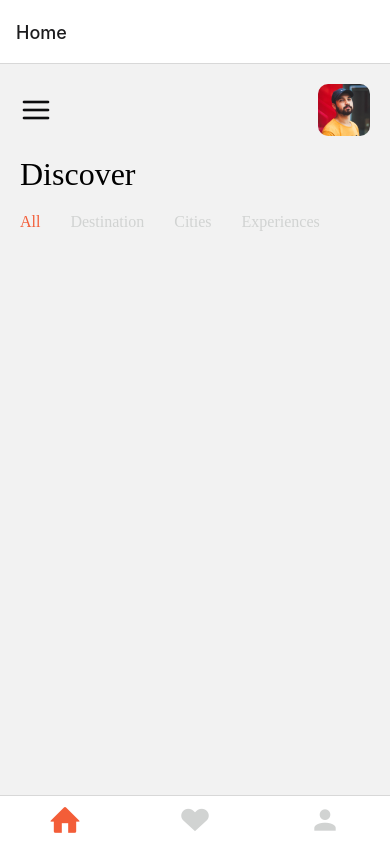
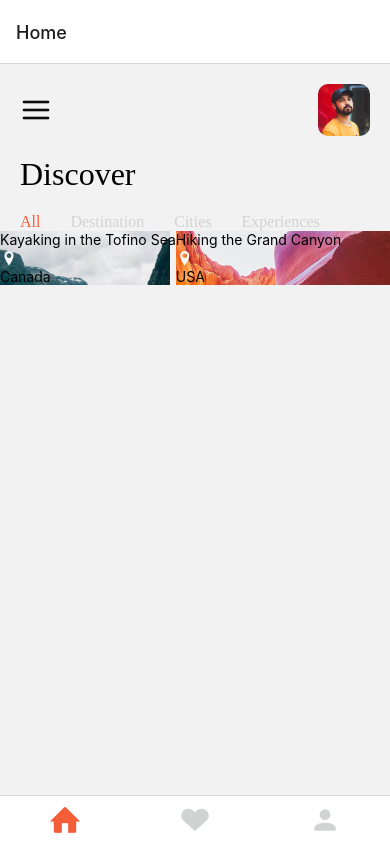
Before and after one commit to mateus-azevedo/travelAppUi, a React Native app: screen /Home in a window 390 px wide. Built offline with nearby package versions, Linux system fonts and the light colour scheme.

Commit message:
feat: adiciona discover item

```diff
--- a/components/Home.js
+++ b/components/Home.js
@@ -1,8 +1,18 @@
 import React from 'react';
-import { View, StyleSheet, ScrollView, Image, Text } from 'react-native';
+import {
+  View,
+  StyleSheet,
+  ScrollView,
+  Image,
+  Text,
+  FlatList,
+  TouchableOpacity,
+  ImageBackground,
+} from 'react-native';
 import { SafeAreaView } from 'react-native-safe-area-context';
 
 import Feather from 'react-native-vector-icons/Feather';
+import Entypo from 'react-native-vector-icons/Entypo';
 import colors from '../assets/colors/colors';
 import profile from '../assets/images/person.png';
 
@@ -12,8 +22,27 @@ import discoverData from '../assets/data/discoverData';
 import learnMoreData from '../assets/data/learnMoreData';
 
 Feather.loadFont();
+Entypo.loadFont();
 
 const Home = ({ navigation }) => {
+  const renderDiscoverItem = ({ item }) => {
+    return (
+      <TouchableOpacity>
+        <ImageBackground
+          source={item.image}
+          style={styles.discoverItem}
+          imageStyle={styles.discoverItemImage}>
+          <Text style={styles.discoverItemTitle}>{item.title}</Text>
+
+          <View style={styles.discoverItemLocationWrapper}>
+            <Entypo name="location-pin" size={18} color={colors.white} />
+            <Text style={styles.discoverItemLocationText}>{item.location}</Text>
+          </View>
+        </ImageBackground>
+      </TouchableOpacity>
+    );
+  };
+
   return (
     <View style={styles.container}>
       <ScrollView>
@@ -42,6 +71,16 @@ const Home = ({ navigation }) => {
             <Text style={styles.discoverCategoryText}>Cities</Text>
             <Text style={styles.discoverCategoryText}>Experiences</Text>
           </View>
+        </View>
+
+        <View style={styles.discoverItemsWrapper}>
+          <FlatList
+            data={discoverData}
+            renderItem={renderDiscoverItem}
+            keyExtractor={item => item.id}
+            horizontal
+            showsHorizontalScrollIndicator={false}
+          />
         </View>
       </ScrollView>
     </View>
@@ -84,6 +123,11 @@ const styles = StyleSheet.create({
     fontSize: 16,
     color: colors.gray,
   },
+  discoverItem: {},
+  discoverItemImage: {},
+  discoverItemTitle: {},
+  discoverItemLocationWrapper: {},
+  discoverItemLocationText: {},
 });
 
 export default Home;
```
